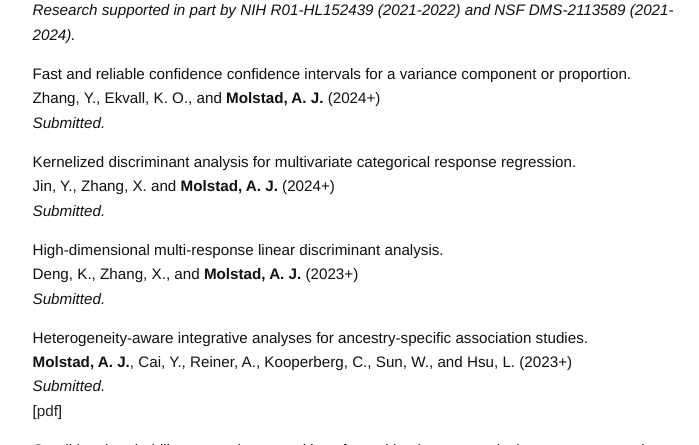
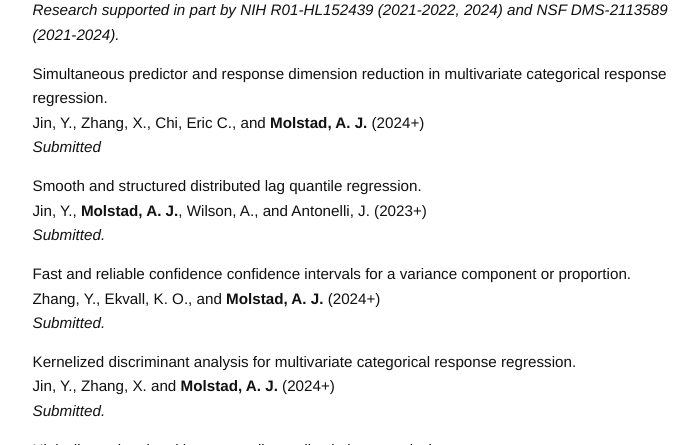
Before and after one commit to ajmolstad/ajmolstad.github.io, a Jekyll site: the page built from research.md, in a window 1280 px wide and 900 px high, cut to the strip 455-900 px from the top of the window. Shown: the whole strip, without its empty margins (275-974 px from the left). Built offline with Jekyll 4.4.1, drawn with Linux system fonts in a browser that asks for light colours.

Commit message:
Update research.md

```diff
--- a/research.md
+++ b/research.md
@@ -6,7 +6,7 @@ permalink: /research/
 {% include image.html url="/images/Norway1.jpg" width=800 align="center" %}
 
 
-*Research supported in part by NIH R01-HL152439 (2021-2022) and NSF DMS-2113589 (2021-2024).*
+*Research supported in part by NIH R01-HL152439 (2021-2022, 2024) and NSF DMS-2113589 (2021-2024).*
 
 <!-- Nonparametric accelerated failure time models for multiview survival analysis. <br>
 Gelis-Cadena, K. and **Molstad, A. J.** (2022+) <br>
@@ -18,9 +18,13 @@ Gelis-Cadena, K. and **Molstad, A. J.** (2022+) <br>
 **Molstad, A. J.** (2023+) <br>
 *Submitted.* <br>  -->
 
-<!-- Smooth and structured distributed lag quantile regression. <br>
-Jin, Y.,**Molstad, A. J.**, Wilson, A., and Antonelli, J. (2023+) <br>
-*Submitted.* <br>  -->
+Simultaneous predictor and response dimension reduction in multivariate categorical response regression. <br>
+Jin, Y., Zhang, X., Chi, Eric C., and **Molstad, A. J.** (2024+) <br>
+*Submitted* <br>
+
+Smooth and structured distributed lag quantile regression. <br>
+Jin, Y., **Molstad, A. J.**, Wilson, A., and Antonelli, J. (2023+) <br>
+*Submitted.* <br>
 
 Fast and reliable confidence confidence intervals for a variance component or proportion. <br>
 Zhang, Y., Ekvall, K. O., and **Molstad, A. J.** (2024+) <br>
```
